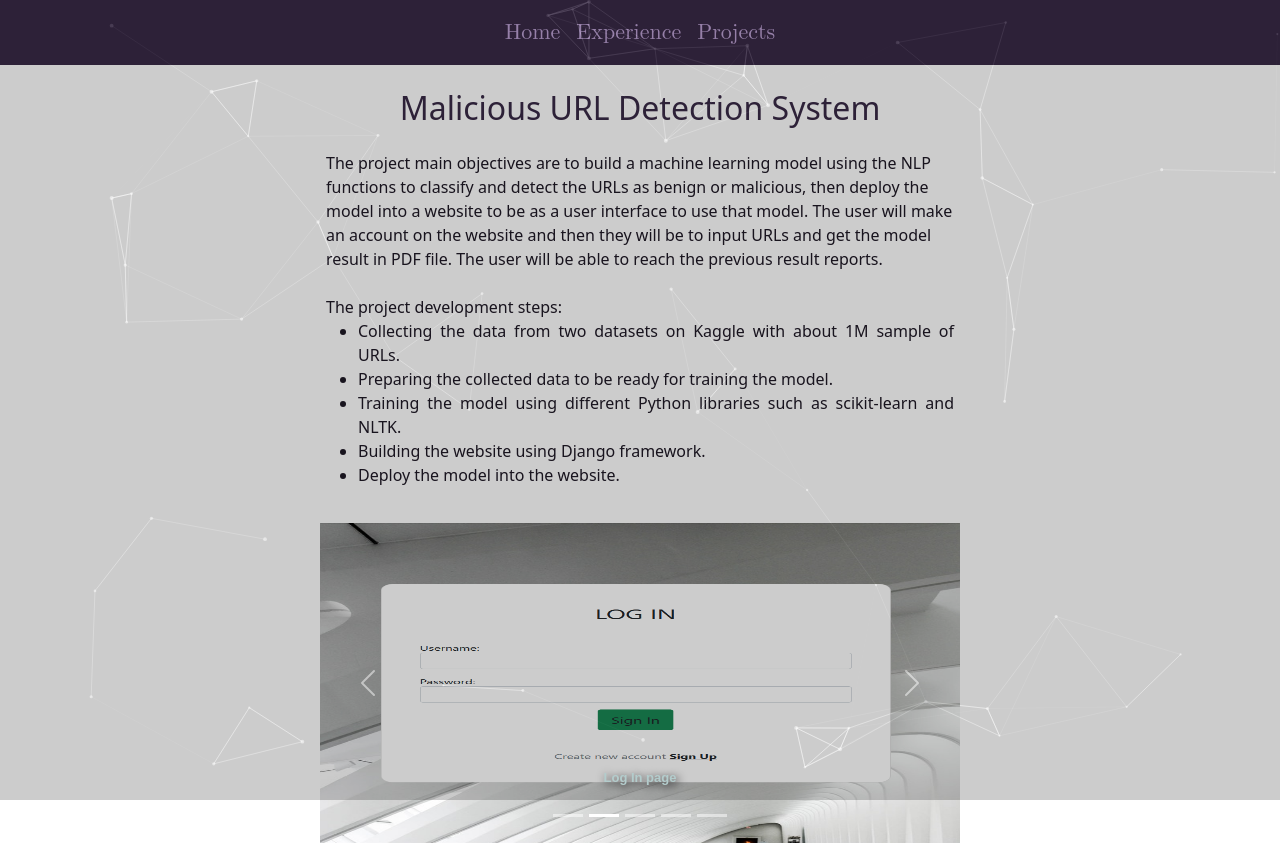
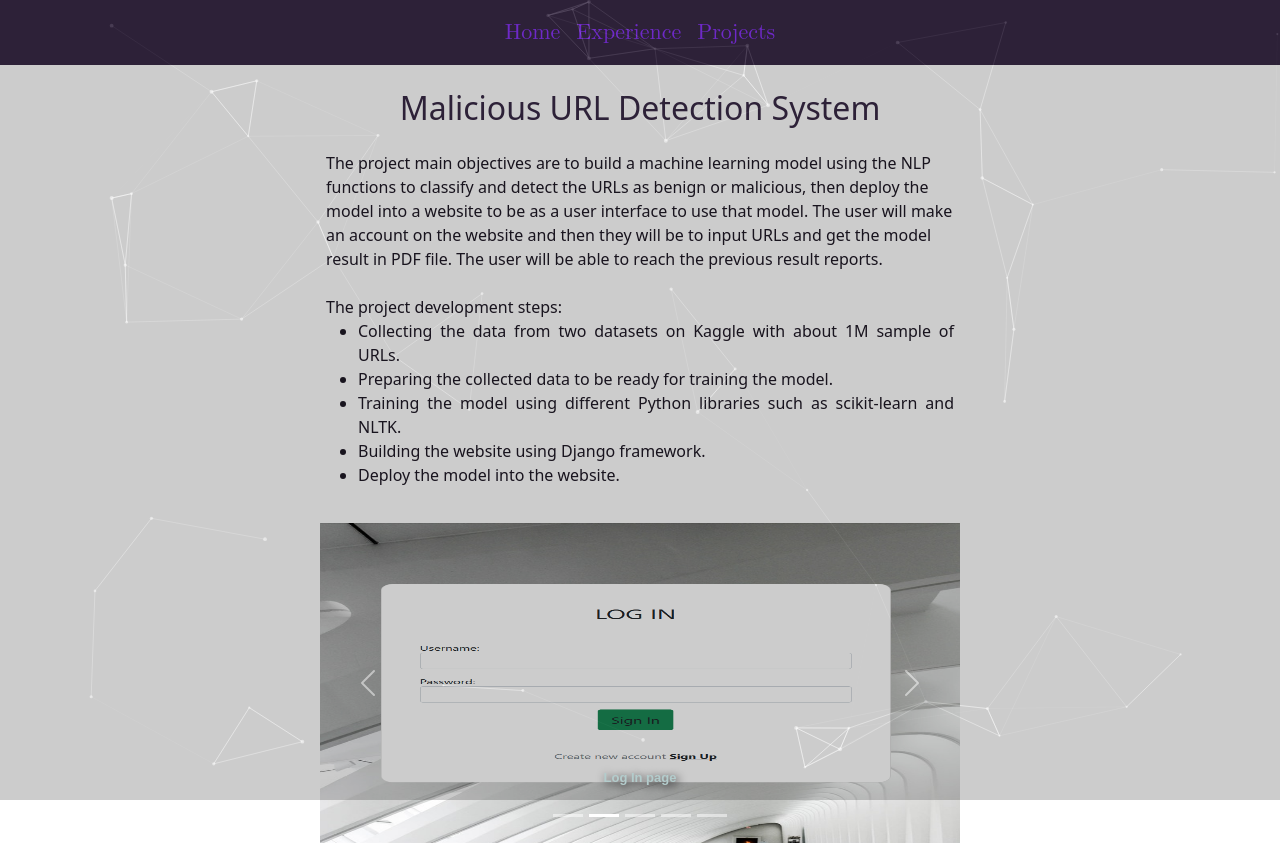
Before and after one commit to abdogomaa201099/portfolio, a React (Create React App) app: page /projects/1 in a window 1280 px wide. Shown: the top 845 px of the page. Built offline with nearby package versions, Linux system fonts and the light colour scheme.

Commit message:
Minor Change 3

```diff
--- a/src/Components/Navb.js
+++ b/src/Components/Navb.js
@@ -11,9 +11,9 @@ const Navb = () => {
         <BrowserRouter>
             <Navbar className='container-fluid d-flex justify-content-center fs-5' style={{ backgroundColor: "#392A46", fontFamily: "math" }}>
                 <Nav>
-                    <NavLink className='m-2' style={{ textDecoration: "none", color: "#BCA1D4", fontSize: 22 }} exact to="/">Home</NavLink>
-                    <NavLink className='m-2' style={{ textDecoration: "none", color: "#BCA1D4", fontSize: 22 }} to="/experience">Experience</NavLink>
-                    <NavLink className='m-2' style={{ textDecoration: "none", color: "#BCA1D4", fontSize: 22 }} to="/projects">Projects</NavLink>
+                    <NavLink className='m-2' style={{ textDecoration: "none", color: "#8A34FA", fontSize: 22 }} exact to="/">Home</NavLink>
+                    <NavLink className='m-2' style={{ textDecoration: "none", color: "#8A34FA", fontSize: 22 }} to="/experience">Experience</NavLink>
+                    <NavLink className='m-2' style={{ textDecoration: "none", color: "#8A34FA", fontSize: 22 }} to="/projects">Projects</NavLink>
                 </Nav>
             </Navbar>
             <Routes>
```
